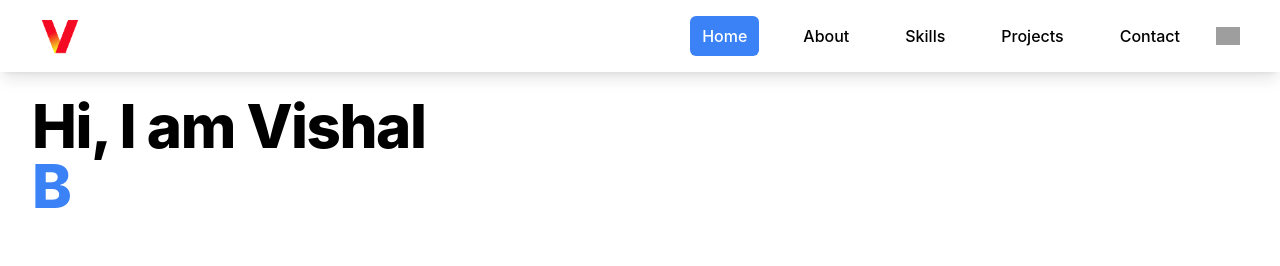
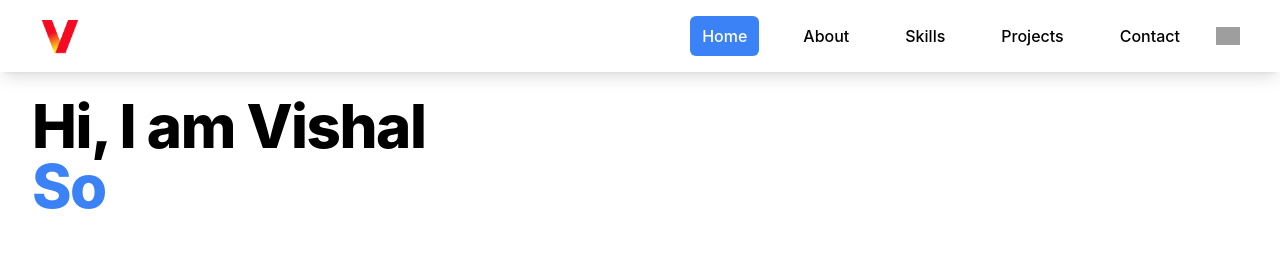
Before and after one commit to Vishal3041/Vishal3041.github.io, a React (Create React App) app: page / in a window 1280 px wide. Shown: the top 266 px of the page. Built offline with nearby package versions, Linux system fonts and the light colour scheme; grey boxes are pictures that could not be loaded.

Commit message:
updated the roles

```diff
--- a/src/views/Home.jsx
+++ b/src/views/Home.jsx
@@ -30,12 +30,12 @@ const Home = () => {
                   steps={[
                     "Software Engineer",
                     1000,
-                    "Backend Developer",
-                    1000,
+                    // "Backend Developer",
+                    // 1000,
                     "DevOps Engineer",
-                    1000,
-                    "Cloud Infrastructure Engineer",
                     1000
+                    // "Cloud Infrastructure Engineer",
+                    // 1000
                   ]}
                   loop={Infinity}
                 />
```
